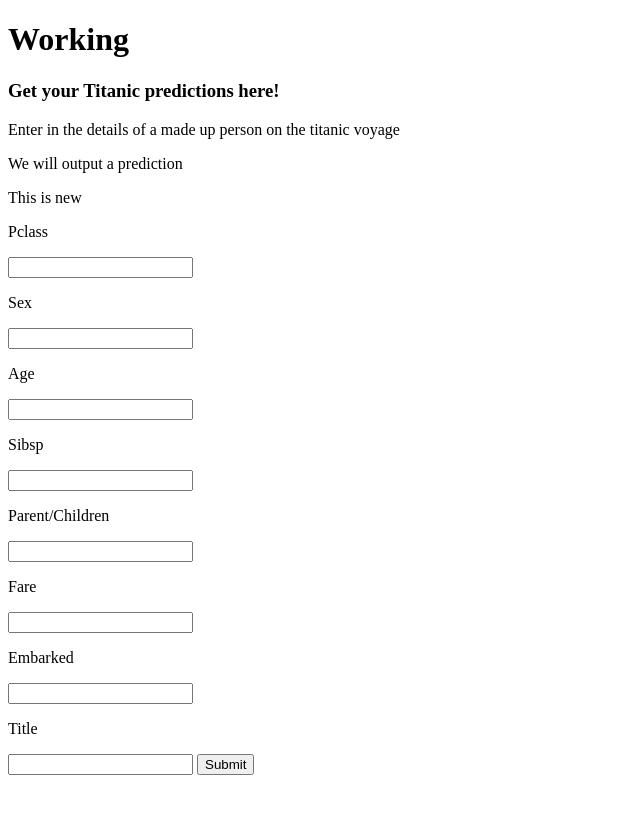
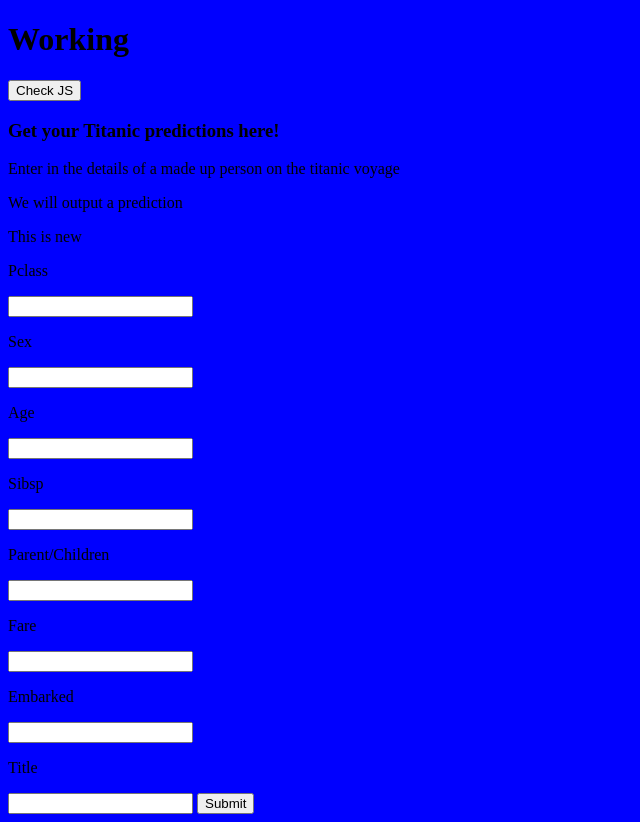
Before and after one commit to alirezamaleki/unaicorn, a Django app: page / in a window 1280 px wide. Shown: the whole page, without its empty margins (0-640 px from the left). Before the commit the page ends 775 px from the top, so only its background shows below. Run offline with Django 3.2, Linux system fonts and the light colour scheme.

Commit message:
Added static css and js

```diff
--- /dev/null
+++ b/titanic/static/main.js
@@ -0,0 +1,3 @@
+function clicked() {
+    alert("JS working!")
+}
--- /dev/null
+++ b/titanic/static/style.css
@@ -0,0 +1,3 @@
+body {
+    background-color: blue;
+}
--- a/titanic/templates/index.html
+++ b/titanic/templates/index.html
@@ -4,9 +4,12 @@
     <meta charset="UTF-8">
     <meta name="viewport" content="width=device-width, initial-scale=1.0">
     <title>Titanic Predictor</title>
+    {% load static %}
+    <link rel="stylesheet" href="{% static 'style.css'%}">
 </head>
 <body>
     <h1>Working</h1>
+    <button type="button" onclick="clicked()">Check JS</button>
     <h3>Get your Titanic predictions here!</h3>
     <p>Enter in the details of a made up person on the titanic voyage</p>
     <p>We will output a prediction</p>
@@ -34,6 +37,6 @@
         <input type="submit">
     </form>
 
-
+    <script type="text/javascript" src="{% static 'main.js' %}"></script>
 </body>
 </html>
--- a/titanic/titanic/settings.py
+++ b/titanic/titanic/settings.py
@@ -115,5 +115,6 @@
 
 # Static files (CSS, JavaScript, Images)
 # https://docs.djangoproject.com/en/3.1/howto/static-files/
-
+import os.path
 STATIC_URL = '/static/'
+STATICFILES_DIRS = (os.path.join('static'),)
```
